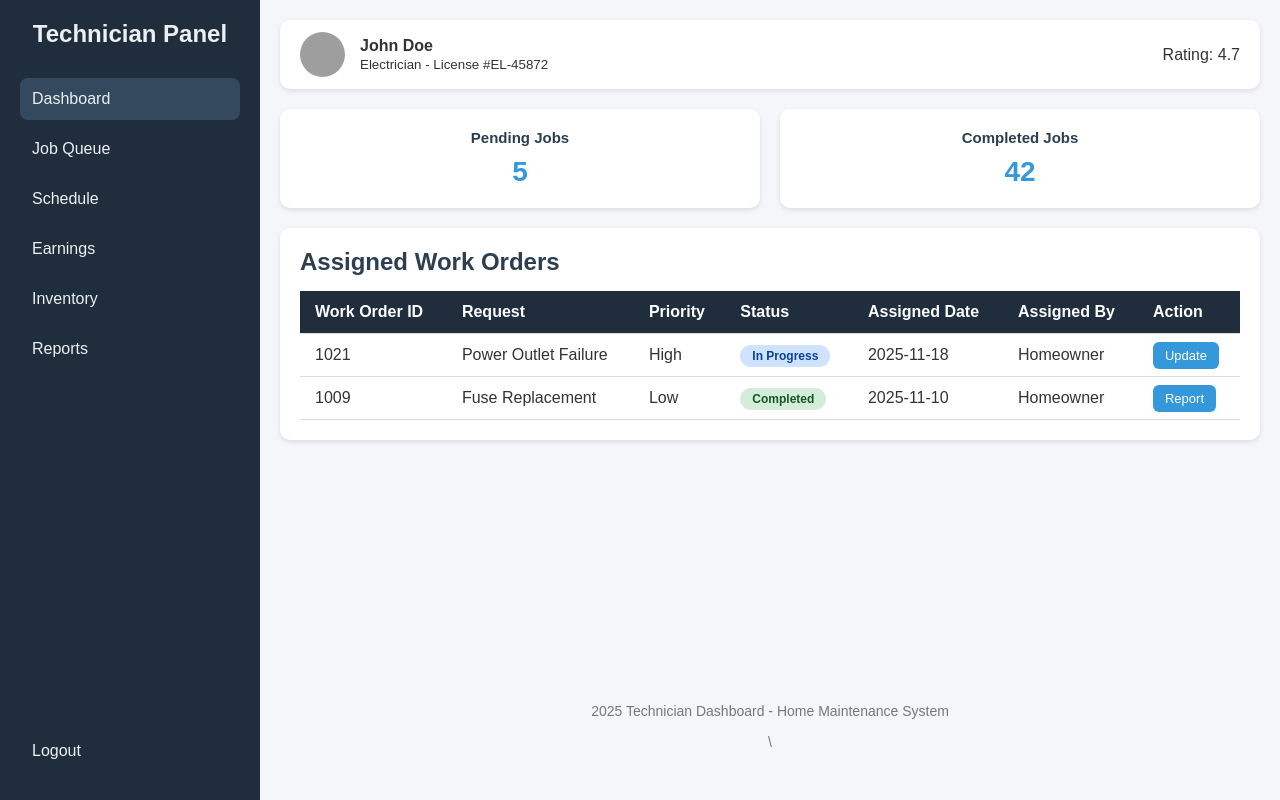
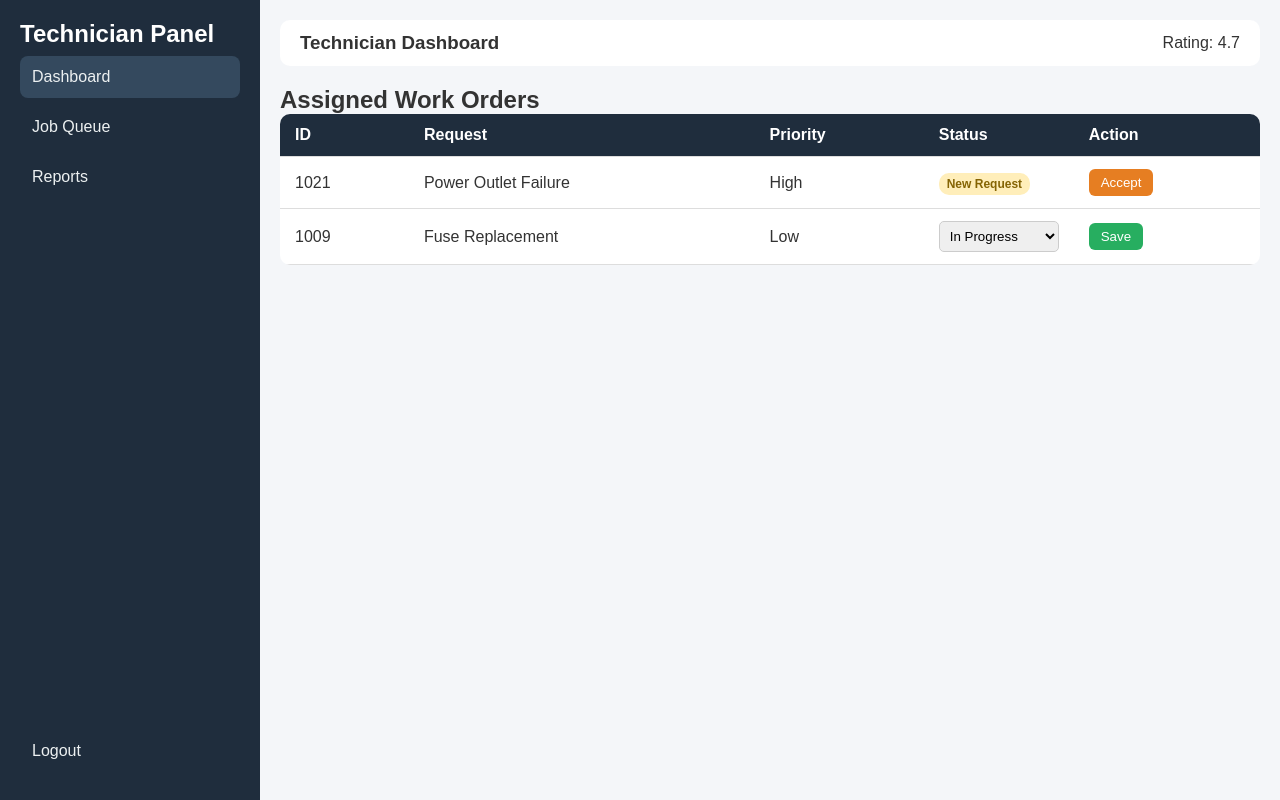
Before and after one commit to JOO-ops/Project-Software, a Flask app: template templates/tech_dashboard.html in a window 1280 px wide. Run offline with Flask 3, Linux system fonts and the light colour scheme; the template is opened without the code that fills it, so the values that code supplies are empty; grey boxes are pictures that could not be loaded.

Commit message:
Resolve merge

```diff
--- a/templates/tech_dashboard.html
+++ b/templates/tech_dashboard.html
@@ -3,35 +3,28 @@
 <head>
 <meta charset="UTF-8">
 <meta name="viewport" content="width=device-width, initial-scale=1.0">
-<title>Technician Dashboard - Home Maintenance System</title>
+<title>Technician Dashboard</title>
 <style>
 * { margin: 0; padding: 0; box-sizing: border-box; }
 body { font-family: Arial, sans-serif; display: flex; background: #f4f6f9; min-height: 100vh; color: #333; }
 .sidebar { width: 260px; background: #1f2d3d; color: #fff; display: flex; flex-direction: column; justify-content: space-between; padding: 20px; }
-.sidebar h2 { text-align: center; margin-bottom: 30px; color: #ecf0f1; }
 .sidebar a { color: #ecf0f1; text-decoration: none; padding: 12px; border-radius: 8px; display: block; margin: 8px 0; transition: 0.3s; }
 .sidebar a:hover, .sidebar a.active { background: #34495e; }
 .main { flex: 1; display: flex; flex-direction: column; padding: 20px; }
-.top-bar { display: flex; justify-content: space-between; align-items: center; background: #fff; padding: 12px 20px; border-radius: 10px; box-shadow: 0 2px 5px rgba(0,0,0,0.1); margin-bottom: 20px; }
-.technician-info { display: flex; align-items: center; gap: 15px; }
-.technician-info img { width: 45px; height: 45px; border-radius: 50%; }
-.stats { display: grid; grid-template-columns: repeat(auto-fit, minmax(200px, 1fr)); gap: 20px; margin-bottom: 20px; }
-.card { background: #fff; padding: 20px; border-radius: 10px; box-shadow: 0 2px 5px rgba(0,0,0,0.1); text-align: center; }
-.card h3 { color: #2c3e50; margin-bottom: 10px; font-size: 15px; }
-.card p { font-size: 28px; font-weight: bold; color: #3498db; }
-.content-section { background: #fff; padding: 20px; border-radius: 10px; box-shadow: 0 2px 5px rgba(0,0,0,0.1); margin-bottom: 20px; }
-.content-section h2 { color: #2c3e50; margin-bottom: 15px; }
-table { width: 100%; border-collapse: collapse; }
-th, td { padding: 12px 15px; text-align: left; border-bottom: 1px solid #ddd; }
+.top-bar { display: flex; justify-content: space-between; align-items: center; background: #fff; padding: 12px 20px; border-radius: 10px; margin-bottom: 20px; }
+.card { background: #fff; padding: 20px; border-radius: 10px; text-align: center; margin-bottom: 20px; }
+table { width: 100%; border-collapse: collapse; background: #fff; border-radius: 10px; overflow: hidden; }
+th, td { padding: 12px 15px; text-align: left; border-bottom: 1px solid #ddd; vertical-align: middle; }
 th { background: #1f2d3d; color: #fff; }
-tr:hover { background: #f8f9fa; }
-.status-badge { padding: 4px 12px; border-radius: 12px; font-size: 12px; font-weight: bold; }
-.status-pending { background: #fff3cd; color: #856404; }
-.status-progress { background: #cfe2ff; color: #084298; }
-.status-completed { background: #d4edda; color: #155724; }
-.action-btn { padding: 6px 12px; background: #3498db; color: #fff; border-radius: 6px; text-decoration: none; font-size: 13px; }
-.action-btn:hover { background: #2c80b4; }
-footer { text-align: center; margin-top: auto; padding: 15px; font-size: 14px; color: #777; }
+
+.status-new { background: #ffeeba; color: #856404; padding: 4px 8px; border-radius: 10px; font-weight: bold; font-size: 12px; }
+.status-completed { background: #d4edda; color: #155724; padding: 4px 8px; border-radius: 10px; font-weight: bold; font-size: 12px; }
+
+.status-select { padding: 6px; border-radius: 5px; border: 1px solid #ccc; width: 100%; }
+
+.btn-accept { padding: 6px 12px; background: #e67e22; color: white; border: none; border-radius: 6px; cursor: pointer; }
+.btn-save { padding: 6px 12px; background: #27ae60; color: white; border: none; border-radius: 6px; cursor: pointer; }
+.btn-report { padding: 6px 12px; background: #3498db; color: white; text-decoration: none; border-radius: 6px; display: inline-block; font-size: 13px; }
 </style>
 </head>
 <body>
@@ -39,40 +32,17 @@ footer { text-align: center; margin-top: auto; padding: 15px; font-size: 14px; c
 <div class="sidebar">
     <div>
         <h2>Technician Panel</h2>
-
         <a href="tech_dashboard.html" class="active">Dashboard</a>
         <a href="tech-view-job-queue.html">Job Queue</a>
-        <a href="tech_schedule.html">Schedule</a>
-        <a href="tech_earnings.html">Earnings</a>
-        <a href="tech_inventory.html">Inventory</a>
         <a href="tech_reports.html">Reports</a>
     </div>
-
     <a href="logout.html">Logout</a>
 </div>
 
 <div class="main">
     <div class="top-bar">
-        <div class="technician-info">
-            <img src="https://cdn-icons-png.flaticon.com/512/4140/4140048.png" />
-            <div>
-                <strong>John Doe</strong><br>
-                <small>Electrician - License #EL-45872</small>
-            </div>
-        </div>
-        <div> Rating: 4.7</div>
-    </div>
-
-    <div class="stats">
-        <div class="card">
-            <h3>Pending Jobs</h3>
-            <p>5</p>
-        </div>
-        <div class="card">
-            <h3>Completed Jobs</h3>
-            <p>42</p>
-        </div>
-
+        <h3>Technician Dashboard</h3>
+        <div>Rating: 4.7</div>
     </div>
 
     <div class="content-section">
@@ -80,43 +50,72 @@ footer { text-align: center; margin-top: auto; padding: 15px; font-size: 14px; c
         <table>
             <thead>
                 <tr>
-                    <th>Work Order ID</th>
+                    <th>ID</th>
                     <th>Request</th>
                     <th>Priority</th>
-                    <th>Status</th>
-                    <th>Assigned Date</th>
-                    <th>Assigned By</th>
+                    <th style="width: 150px;">Status</th>
                     <th>Action</th>
                 </tr>
             </thead>
             <tbody>
-                <tr>
+                <tr id="row-1021">
                     <td>1021</td>
                     <td>Power Outlet Failure</td>
                     <td>High</td>
-                    <td><span class="status-badge status-progress">In Progress</span></td>
-                    <td>2025-11-18</td>
-                    <td>Homeowner</td>
-                    <td><a href="technician-pages/update-status.html" class="action-btn">Update</a></td>
+                    <td id="status-1021"><span class="status-new">New Request</span></td>
+                    <td id="action-1021"><button class="btn-accept" onclick="acceptJob('1021')">Accept</button></td>
                 </tr>
-                <tr>
 
+                <tr id="row-1009">
                     <td>1009</td>
                     <td>Fuse Replacement</td>
                     <td>Low</td>
-                    <td><span class="status-badge status-completed">Completed</span></td>
-                    <td>2025-11-10</td>
-                    <td>Homeowner</td>
-                    <td><a href="technician-pages/submit-report.html" class="action-btn">Report</a></td>
+                    <td id="status-1009">
+                        <select id="select-1009" class="status-select">
+                            <option>In Progress</option>
+                            <option>Completed</option>
+                        </select>
+                    </td>
+                    <td id="action-1009"><button class="btn-save" onclick="saveJob('1009')">Save</button></td>
                 </tr>
             </tbody>
         </table>
     </div>
+</div>
 
-    <footer>
-         2025 Technician Dashboard - Home Maintenance System
-    <footer>
-    \
-</div>
+<script>
+    // 1. Accept Job Logic
+    function acceptJob(id) {
+        // Change Status to Dropdown
+        document.getElementById('status-' + id).innerHTML = `
+            <select id="select-${id}" class="status-select">
+                <option selected>In Progress</option>
+                <option>Completed</option>
+            </select>`;
+
+        // Change Button to Save
+        document.getElementById('action-' + id).innerHTML = `
+            <button class="btn-save" onclick="saveJob('${id}')">Save</button>`;
+    }
+
+    // 2. Save Job Logic
+    function saveJob(id) {
+        var dropdown = document.getElementById('select-' + id);
+        if (dropdown.value === "Completed") {
+            // Change Status to Green Text
+            document.getElementById('status-' + id).innerHTML = `<span class="status-completed">Completed</span>`;
+
+            // Change Button to Blue "Report" Link
+            // Note: This sends the ID to the next page!
+            document.getElementById('action-' + id).innerHTML = `
+                <a href="tech_reports.html?id=${id}" class="btn-report">Report</a>`;
+
+            alert("Job Marked Completed! Click 'Report' to finalize.");
+        } else {
+            alert("Status Saved: In Progress");
+        }
+    }
+</script>
+
 </body>
 </html>
--- a/templates/tech_schedule.html
+++ b/templates/tech_schedule.html
@@ -47,6 +47,7 @@ footer{text-align:center;margin-top:auto;padding:15px;color:#777}
       <tr><td>Tuesday</td><td>9 AM – 5 PM</td></tr>
     </table>
   </div>
+
   <footer>&copy; 2025 Home Maintenance System</footer>
 </div>
 </body>
```
Also changed, not shown: templates/logout.html (+3 -8 lines), templates/tech-view-job-queue.html (+49 -9 lines).
